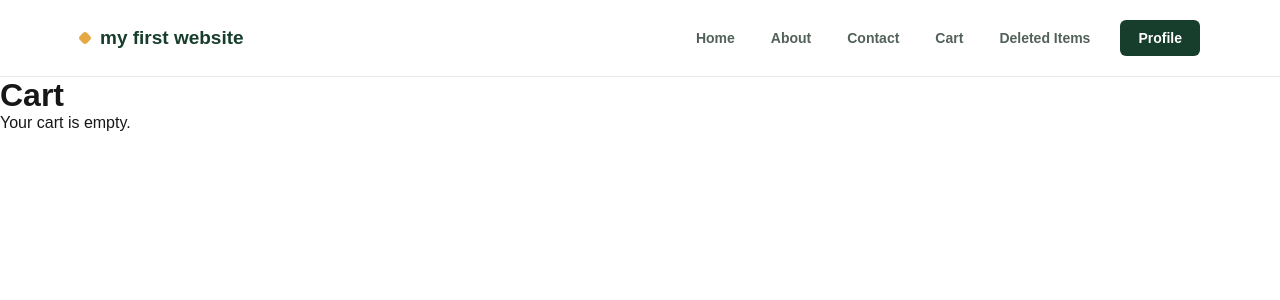
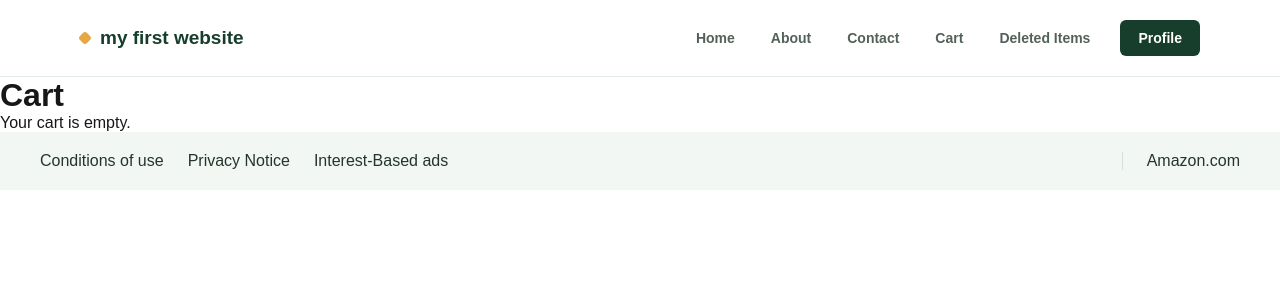
Before and after one commit to AkhalkatsiAvtandil/smart-academy-project-five-lesson-first, a Next.js app: page /cart in a window 1280 px wide. Shown: the top 300 px of the page. Built offline with nearby package versions, Linux system fonts and the light colour scheme.

Commit message:
Footer-ის დამატება  და გამართვა

```diff
--- a/src/app/layout.js
+++ b/src/app/layout.js
@@ -1,6 +1,7 @@
 import { Geist, Geist_Mono } from "next/font/google";
 import "./globals.css";
 import Navbar from "@/components/navbar/Navbar";
+import Footer from "@/components/footer/Footer";
 import { DeletedItemsProvider } from "./deletedItemsContext";
 
 const geistSans = Geist({
@@ -25,6 +26,7 @@ export default function RootLayout({ children }) {
         <DeletedItemsProvider>
           <Navbar />
           {children}
+          <Footer />
         </DeletedItemsProvider>
       </body>
     </html>
--- a/src/components/footer/Footer.jsx
+++ b/src/components/footer/Footer.jsx
@@ -1,9 +1,28 @@
 import styles from "./Footer.module.css";
-const footer = () => {
+import Link from "next/link";
+
+const Footer = () => {
   return (
     <footer className={styles.footer}>
-      <h3>ფუტერი</h3>
+      <div className={styles.container}>
+        <nav>
+          <ul>
+            <li>
+              <Link href="/">Conditions of use</Link>
+            </li>
+            <li>
+              <Link href="/">Privacy Notice</Link>
+            </li>
+            <li>
+              <Link href="/">Interest-Based ads</Link>
+            </li>
+          </ul>
+        </nav>
+        <div className={styles.amazon}>
+          <Link href="/">Amazon.com</Link>
+        </div>
+      </div>
     </footer>
   );
 };
-export default footer;
+export default Footer;
--- a/src/components/footer/Footer.module.css
+++ b/src/components/footer/Footer.module.css
@@ -0,0 +1,55 @@
+.footer {
+  padding: 20px;
+  background: #f3f7f4;
+  color: #24352a;
+}
+
+.container {
+  display: flex;
+  align-items: center;
+  justify-content: space-between;
+  gap: 24px;
+  max-width: 1200px;
+  margin: 0 auto;
+}
+
+.footer ul {
+  display: flex;
+  flex-wrap: wrap;
+  gap: 12px 24px;
+  margin: 0;
+  padding: 0;
+  list-style: none;
+}
+
+.amazon {
+  display: flex;
+  align-items: center;
+  justify-content: center;
+  padding-left: 24px;
+  border-left: 1px solid #d6e2d9;
+}
+
+.footer a {
+  color: inherit;
+}
+
+.footer a:hover {
+  text-decoration: underline;
+}
+
+@media (max-width: 560px) {
+  .container {
+    flex-direction: column;
+  }
+
+  .footer ul {
+    justify-content: center;
+  }
+
+  .amazon {
+    padding: 12px 0 0;
+    border-top: 1px solid #d6e2d9;
+    border-left: 0;
+  }
+}
```
